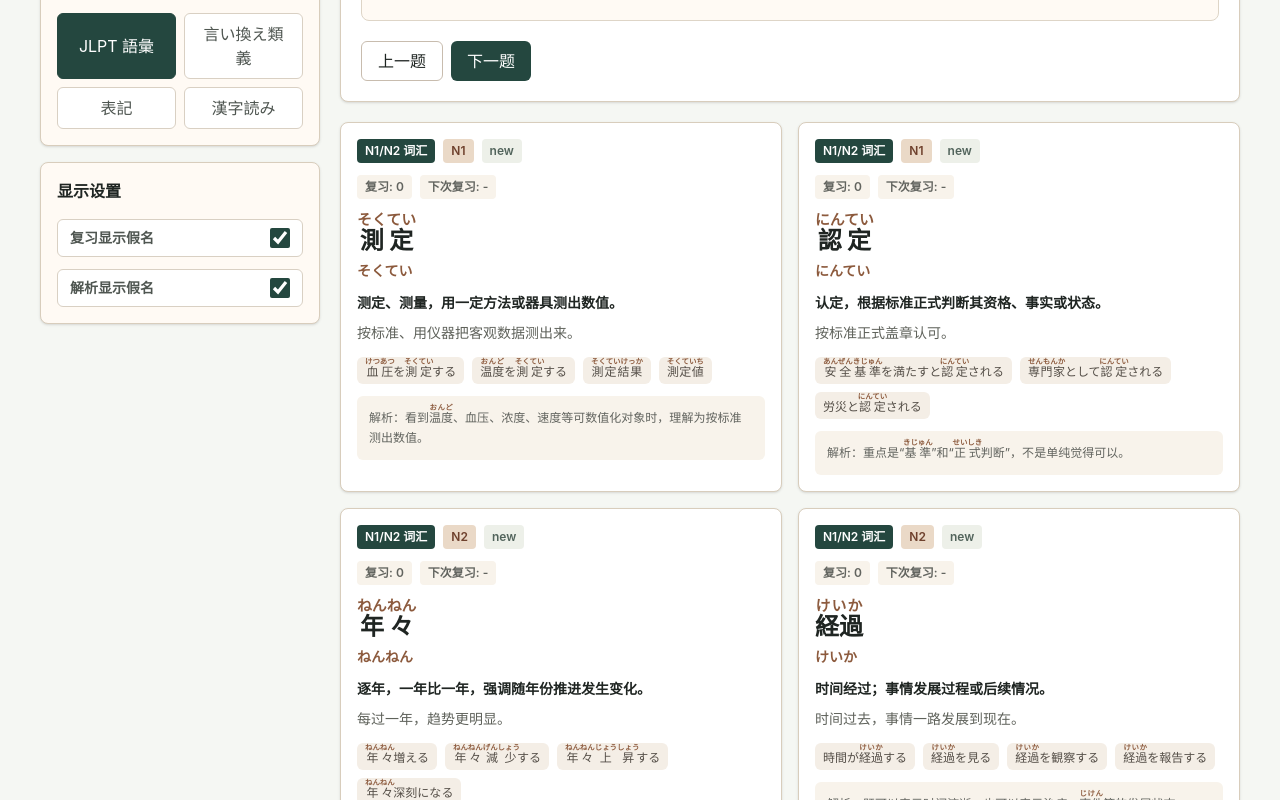
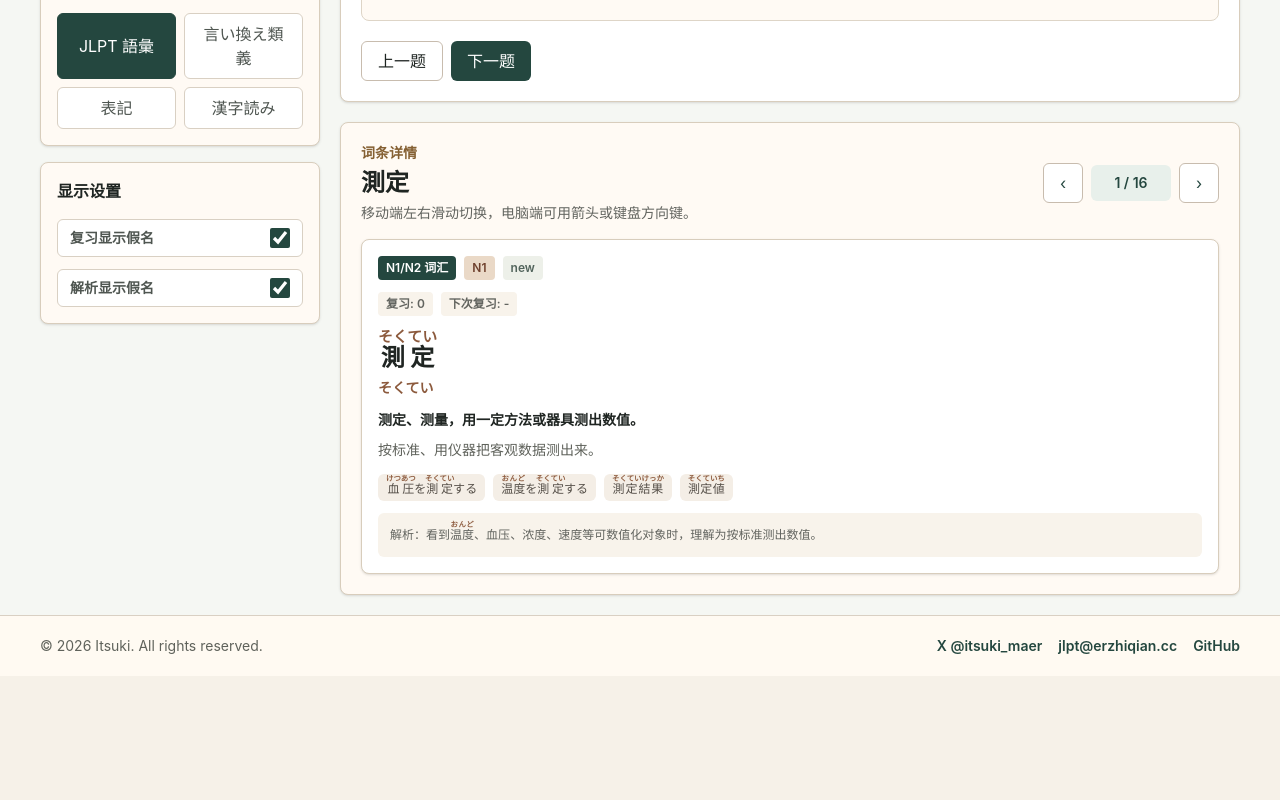
Before and after one commit to erzhiqianyi/jlpt-local-review, a React (Vite) app: page / in a window 1280 px wide. Shown: the part 860-1660 px from the top of the page. After the commit the page ends 1536 px from the top, so only its background shows below. Built offline with nearby package versions, Linux system fonts and the light colour scheme.

Commit message:
Add swipeable word detail view

```diff
--- a/src/App.tsx
+++ b/src/App.tsx
@@ -87,6 +87,8 @@ const translations = {
     mastered: '掌握',
     reviewCount: '复习',
     nextReview: '下次复习',
+    wordDetail: '词条详情',
+    swipeHint: '移动端左右滑动切换，电脑端可用箭头或键盘方向键。',
     practice: '今日练习',
     library: '词库',
     settings: '设置',
@@ -178,6 +180,8 @@ const translations = {
     mastered: '習得',
     reviewCount: '復習',
     nextReview: '次回復習',
+    wordDetail: '語彙詳細',
+    swipeHint: 'モバイルでは左右スワイプ、PC では矢印またはキーボードで切り替えます。',
     practice: '今日の復習',
     library: '語彙帳',
     settings: '設定',
@@ -269,6 +273,8 @@ const translations = {
     mastered: 'Mastered',
     reviewCount: 'Reviews',
     nextReview: 'Next Review',
+    wordDetail: 'Word Detail',
+    swipeHint: 'Swipe on mobile, or use arrows and keyboard arrow keys on desktop.',
     practice: 'Practice',
     library: 'Library',
     settings: 'Settings',
@@ -474,6 +480,7 @@ export default function App() {
   const [selectedDeck, setSelectedDeck] = useState<Deck | 'all'>('all');
   const [selectedKind, setSelectedKind] = useState<QuestionKind>('moji_goi');
   const [activeIndex, setActiveIndex] = useState(0);
+  const [wordIndex, setWordIndex] = useState(0);
   const [answers, setAnswers] = useState<AnswerState>({});
   const [progress, setProgress] = useState<ProgressState>({});
   const [settings, setSettings] = useState<DisplaySettings>(defaultSettings);
@@ -505,6 +512,7 @@ export default function App() {
     [allQuestions, selectedKind],
   );
   const activeQuestion = questions[activeIndex % Math.max(questions.length, 1)];
+  const activeWord = items[wordIndex % Math.max(items.length, 1)];
   const answeredCount = Object.keys(answers).length;
   const correctCount = Object.values(answers).filter((answer) => answer.correct).length;
   const masteredCount = Object.values(progress).filter((item) => item.status === 'mastered').length;
@@ -515,7 +523,24 @@ export default function App() {
 
   useEffect(() => {
     setActiveIndex(0);
+    setWordIndex(0);
   }, [activeView, selectedDeck, selectedKind]);
+
+  useEffect(() => {
+    function handleKeyDown(event: KeyboardEvent) {
+      if (activeView === 'about' || activeView === 'settings' || activeView === 'listening' || activeView === 'reading') {
+        return;
+      }
+      if (event.key === 'ArrowLeft') {
+        setWordIndex((index) => previousIndex(index, items.length));
+      }
+      if (event.key === 'ArrowRight') {
+        setWordIndex((index) => nextIndex(index, items.length));
+      }
+    }
+    window.addEventListener('keydown', handleKeyDown);
+    return () => window.removeEventListener('keydown', handleKeyDown);
+  }, [activeView, items.length]);
 
   function answerQuestion(question: Question, selected: string) {
     const correct = selected === question.answer;
@@ -675,19 +700,18 @@ export default function App() {
                 onPrev={() => setActiveIndex((index) => Math.max(index - 1, 0))}
                 onNext={() => setActiveIndex((index) => (questions.length ? (index + 1) % questions.length : 0))}
               />
-              <section className="grid gap-4 lg:grid-cols-2">
-                {items.slice(0, 6).map((item) => (
-                  <VocabCard
-                    key={item.id}
-                    item={item}
-                    progress={progress[item.id]}
-                    showRuby={settings.showReviewRuby}
-                    labels={labels}
-                    deckLabels={deckLabels}
-                    locale={locale}
-                  />
-                ))}
-              </section>
+              <WordDetailPanel
+                item={activeWord}
+                index={wordIndex}
+                total={items.length}
+                progress={activeWord ? progress[activeWord.id] : undefined}
+                showRuby={settings.showReviewRuby}
+                labels={labels}
+                deckLabels={deckLabels}
+                locale={locale}
+                onPrevious={() => setWordIndex((index) => previousIndex(index, items.length))}
+                onNext={() => setWordIndex((index) => nextIndex(index, items.length))}
+              />
             </>
           ) : null}
         </div>
@@ -828,6 +852,18 @@ function rotate<T>(items: T[], count: number) {
   }
   const offset = count % items.length;
   return [...items.slice(offset), ...items.slice(0, offset)];
+}
+
+function nextIndex(index: number, total: number) {
+  return total ? (index + 1) % total : 0;
+}
+
+function previousIndex(index: number, total: number) {
+  return total ? (index - 1 + total) % total : 0;
+}
+
+function safeIndex(index: number, total: number) {
+  return total ? ((index % total) + total) % total : 0;
 }
 
 function unique<T>(items: T[]) {
@@ -1318,6 +1354,97 @@ function AnswerPanel({
   );
 }
 
+function WordDetailPanel({
+  item,
+  index,
+  total,
+  progress,
+  showRuby,
+  labels,
+  deckLabels,
+  locale,
+  onPrevious,
+  onNext,
+}: {
+  item?: VocabItem;
+  index: number;
+  total: number;
+  progress?: ProgressState[string];
+  showRuby: boolean;
+  labels: Record<string, string>;
+  deckLabels: Record<Deck | 'all', string>;
+  locale: Locale;
+  onPrevious: () => void;
+  onNext: () => void;
+}) {
+  const [touchStart, setTouchStart] = useState<number | null>(null);
+
+  if (!item) {
+    return <EmptyModule labels={labels} />;
+  }
+
+  function handleTouchEnd(x: number) {
+    if (touchStart === null) {
+      return;
+    }
+    const delta = x - touchStart;
+    setTouchStart(null);
+    if (Math.abs(delta) < 48) {
+      return;
+    }
+    if (delta > 0) {
+      onPrevious();
+    } else {
+      onNext();
+    }
+  }
+
+  return (
+    <section
+      className="min-w-0 rounded-lg border border-[#d8cdbc] bg-[#fffaf4] p-4 shadow-sm md:p-5"
+      onTouchStart={(event) => setTouchStart(event.changedTouches[0]?.clientX ?? null)}
+      onTouchEnd={(event) => handleTouchEnd(event.changedTouches[0]?.clientX ?? 0)}
+    >
+      <div className="mb-4 flex flex-col gap-3 sm:flex-row sm:items-center sm:justify-between">
+        <div>
+          <p className="text-sm font-semibold text-[#856033]">{labels.wordDetail}</p>
+          <h2 className="mt-1 text-2xl font-semibold">{item.original}</h2>
+          <p className="mt-1 text-sm text-[#62645f]">{labels.swipeHint}</p>
+        </div>
+        <div className="flex items-center gap-2">
+          <ArrowButton label={labels.prev} direction="left" onClick={onPrevious} />
+          <span className="min-w-20 rounded-md bg-[#e8f0eb] px-3 py-2 text-center text-sm font-semibold text-[#24473f]">
+            {total ? `${safeIndex(index, total) + 1} / ${total}` : '0 / 0'}
+          </span>
+          <ArrowButton label={labels.next} direction="right" onClick={onNext} />
+        </div>
+      </div>
+      <VocabCard
+        item={item}
+        progress={progress}
+        showRuby={showRuby}
+        labels={labels}
+        deckLabels={deckLabels}
+        locale={locale}
+      />
+    </section>
+  );
+}
+
+function ArrowButton({ label, direction, onClick }: { label: string; direction: 'left' | 'right'; onClick: () => void }) {
+  return (
+    <button
+      type="button"
+      aria-label={label}
+      title={label}
+      onClick={onClick}
+      className="flex h-10 w-10 items-center justify-center rounded-md border border-[#c8bcae] bg-white text-xl font-semibold text-[#24473f] hover:bg-[#f2f6f1]"
+    >
+      {direction === 'left' ? '‹' : '›'}
+    </button>
+  );
+}
+
 function VocabCard({
   item,
   progress,
```
